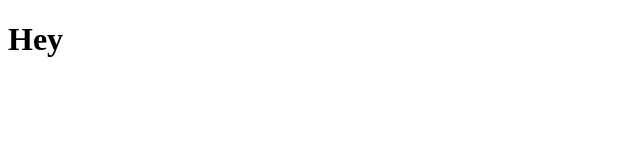
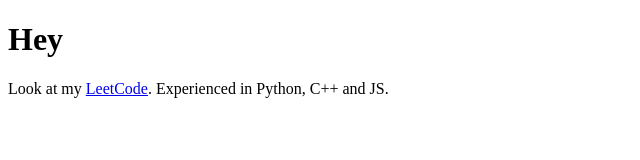
Before and after one commit to sachinstha9/web.github.io, a plain HTML site: page index.html in a window 1280 px wide. Shown: the whole page, without its empty margins (0-640 px from the left). Drawn offline with Linux system fonts and the light colour scheme.

Commit message:
Update index.html
bla

```diff
--- a/index.html
+++ b/index.html
@@ -7,5 +7,8 @@
   </head>
   <body>
     <h1>Hey</h1>
+    <p>
+      Look at my <a href="https://leetcode.com/u/sachinstha9"/>LeetCode</a>. Experienced in Python, C++ and JS.
+    </p>
   </body>
 </html>
```
